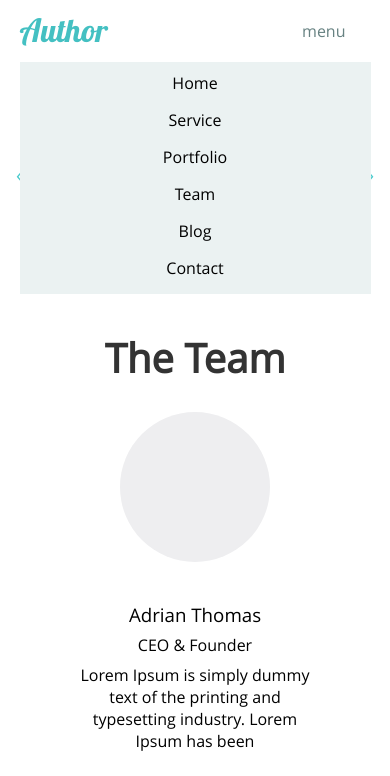
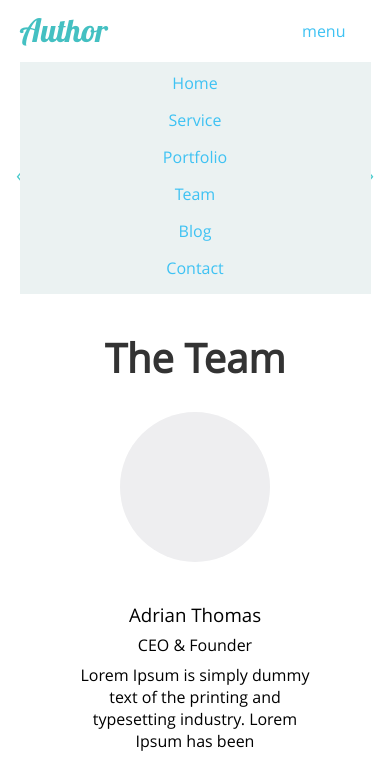
Before and after one commit to Zuzavr/HR-Time-isMoney, a plain HTML site: page Index.html in a window 390 px wide. Shown: the top 776 px of the page. Drawn offline with nearby package versions, Linux system fonts and the light colour scheme.

Commit message:
menu color

```diff
--- a/css/stylesheet.css
+++ b/css/stylesheet.css
@@ -65,6 +65,7 @@ nav ul li div {
 	padding-top: 20px;
 	height: 37px;
 	text-align:  center;
+	color: #3EC2F3;
 }
 nav ul li div:hover {
 	border-bottom: 3px solid #49CBCD;
@@ -269,7 +270,7 @@ input[type="submit"]:hover {
 	#menu {
 		margin: 20px 25px;
 		float: right;
-		color:#678282;
+		color: #3EC2F3;
 		cursor: pointer;
 	}
 	#nav {
```
